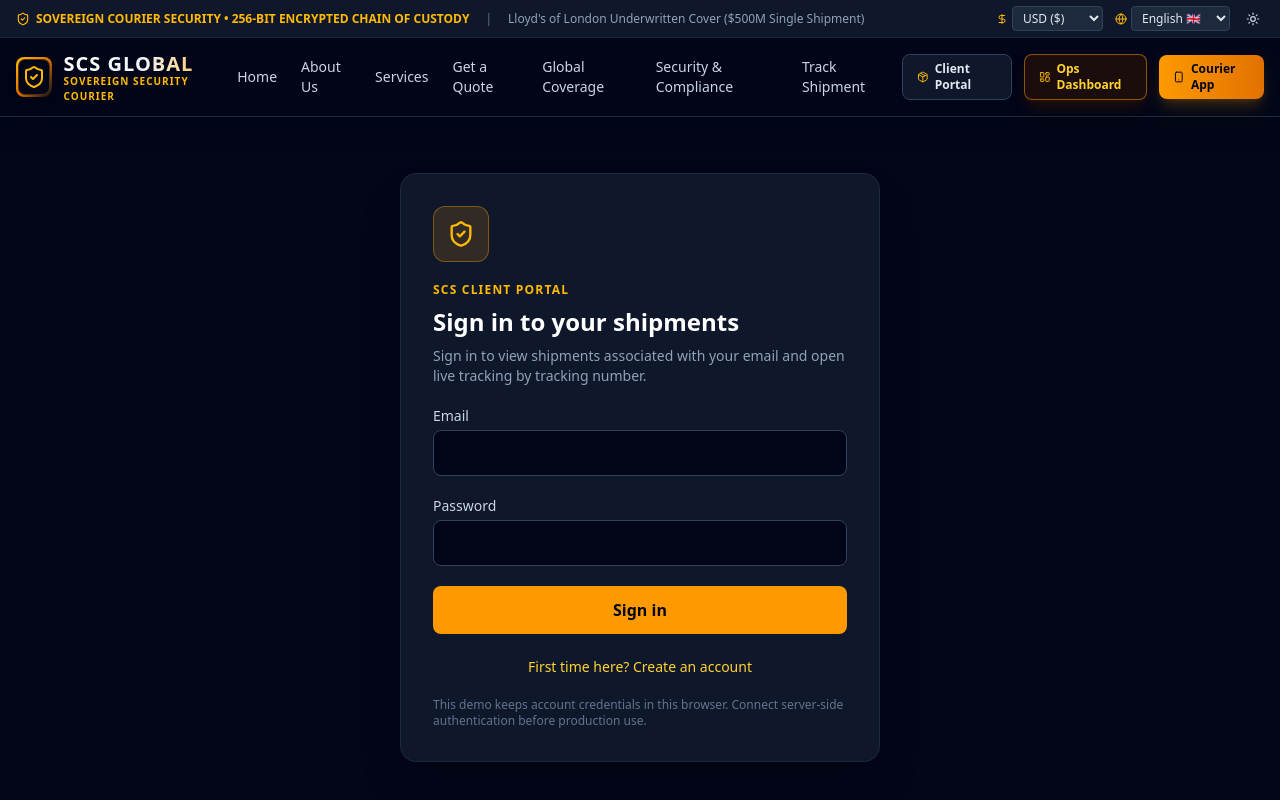
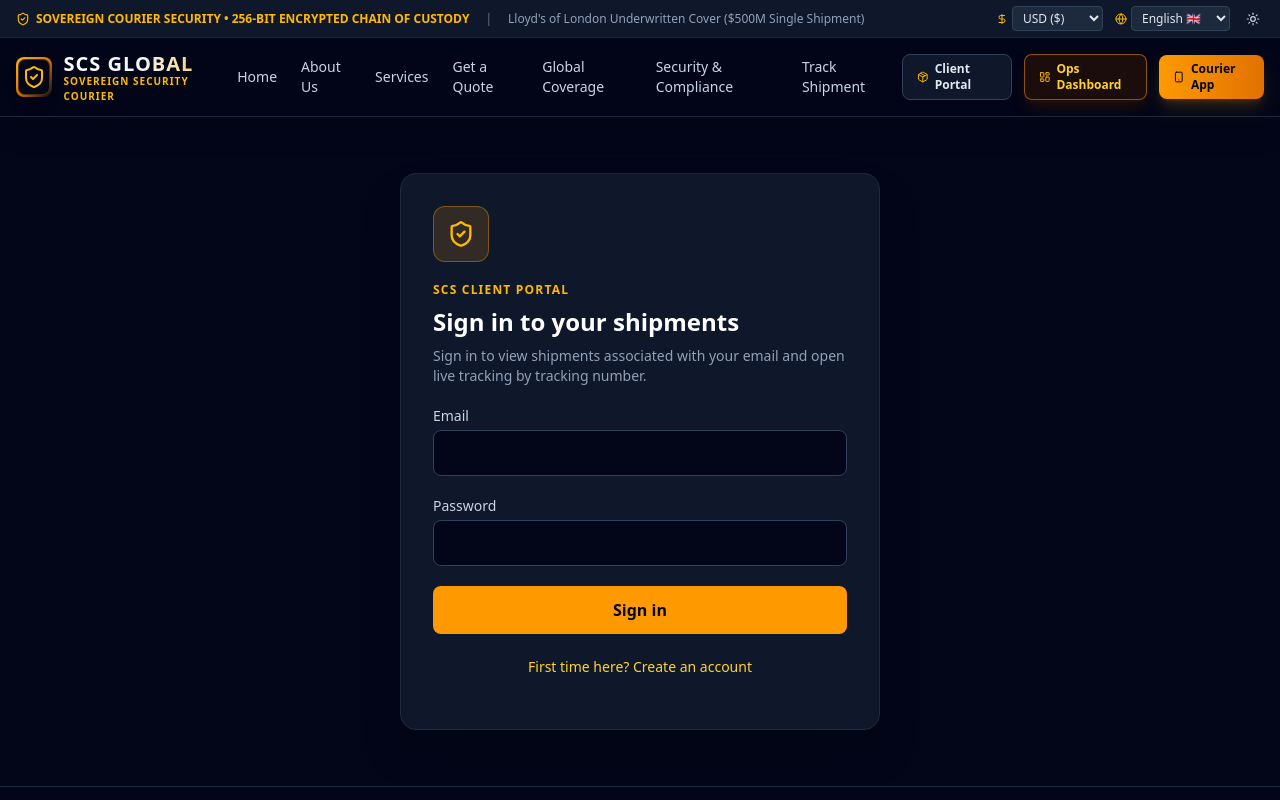
Before and after one commit to onorierhuvwub-hub/scs-global, a Next.js app: page /portal in a window 1280 px wide. Shown: the top 800 px of the page. Built offline with nearby package versions, Linux system fonts and the light colour scheme.

Commit message:
Remove demo credentials notice from client portal
Remove warning about storing credentials in the browser.

```diff
--- a/src/app/portal/page.tsx
+++ b/src/app/portal/page.tsx
@@ -298,7 +298,7 @@ export default function CustomerPortalPage() {
             {authMode === 'login' ? 'First time here? Create an account' : 'Already registered? Sign in'}
           </button>
           {authMode === 'register' && <p className="text-xs text-slate-500">Accounts can be created only for an email already attached to a shipment. Ask operations to register your shipment first.</p>}
-          <p className="text-xs text-slate-500">This demo keeps account credentials in this browser. Connect server-side authentication before production use.</p>
+          <p className="text-xs text-slate-500"></p>
         </form>
       </main>
     );
```
